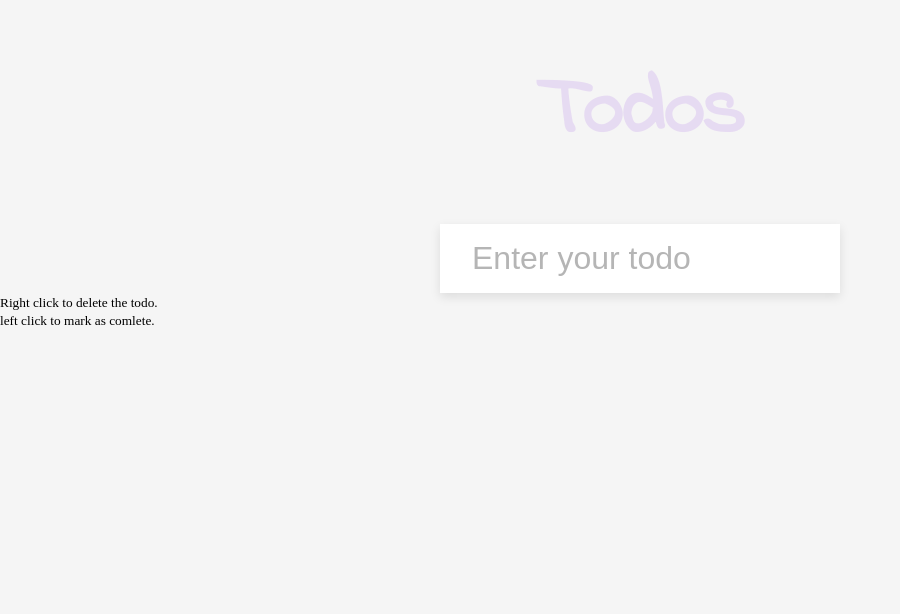
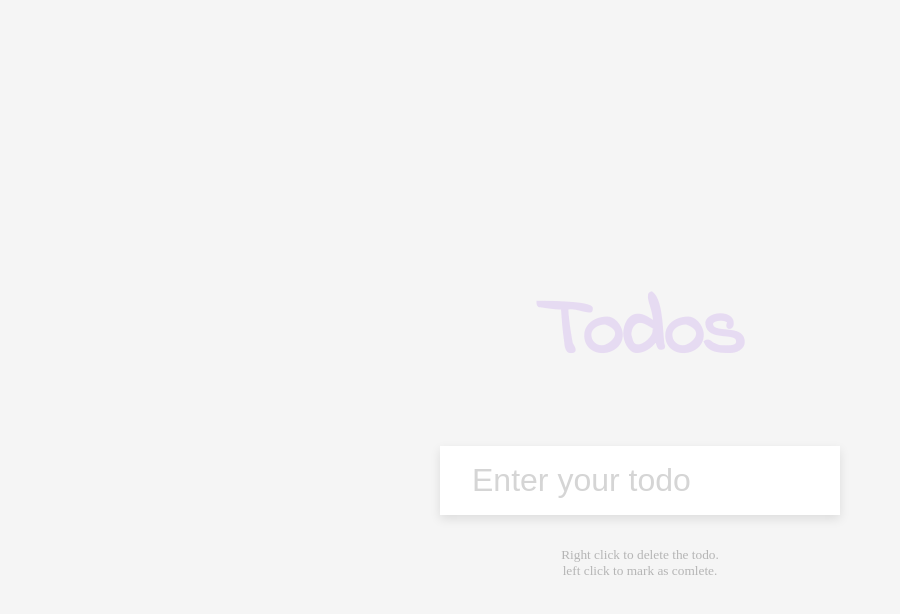
Before and after one commit to KarollZielinski/TodoAPP, a plain HTML site: page index.html in a window 1280 px wide. Shown: the whole page, without its empty margins (0-900 px from the left). Drawn offline with Linux system fonts and the light colour scheme.

Commit message:
Update style.css

```diff
--- a/style.css
+++ b/style.css
@@ -7,6 +7,11 @@
  body{
     background-color: #f5f5f5;
     margin: 0;
+    display: flex;
+    align-items: center;
+    justify-content: center;
+    flex-direction: column;
+    min-height: 100vh;
 }
 h1{
     font-family: 'Indie Flower', cursive;
@@ -16,7 +21,6 @@ h1{
     opacity: 0.4;
 }
 form{
-    margin: auto;
     max-width: 100%;
     width: 400px;
 }
@@ -29,7 +33,7 @@ form{
     width: 100%;
 }
 .input::placeholder{
-    color: #b5b5b5;
+    color: #d5d5d5;
 }
 .todos{
     background-color: rgb(233, 229, 238);
@@ -39,6 +43,16 @@ form{
 }
 .todos li{
     border-top: 1px solid #e5e5e5;
+    cursor: pointer;
     font-size: 1.7rem;
     padding: 1rem 2rem;
 }
+.todos li.completed{
+    text-decoration: line-through;
+    color: #b5b5b5;
+}
+small {
+    margin-top: 2rem;
+    color: #b5b5b5;
+    text-align: center;
+}
```
